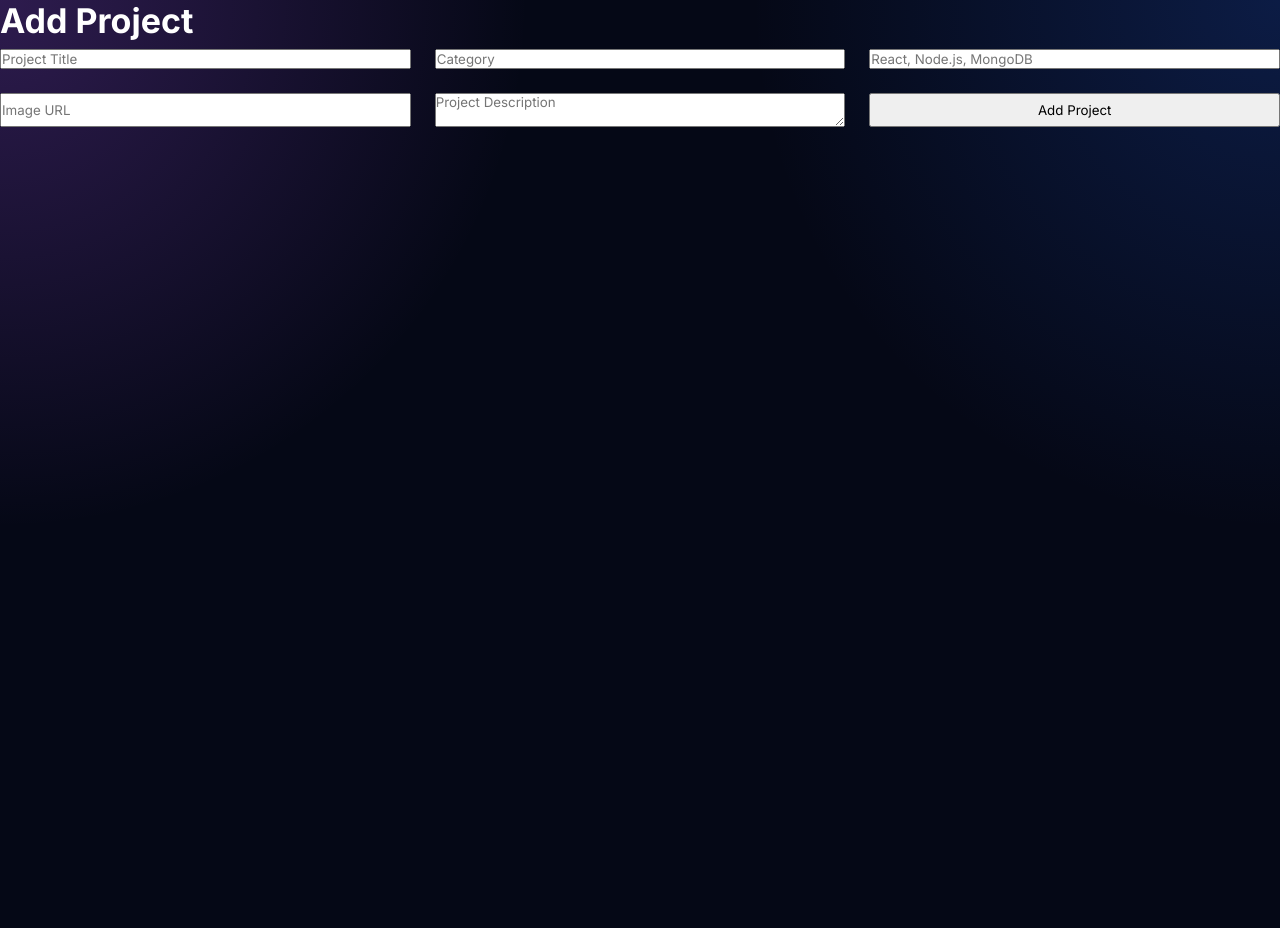
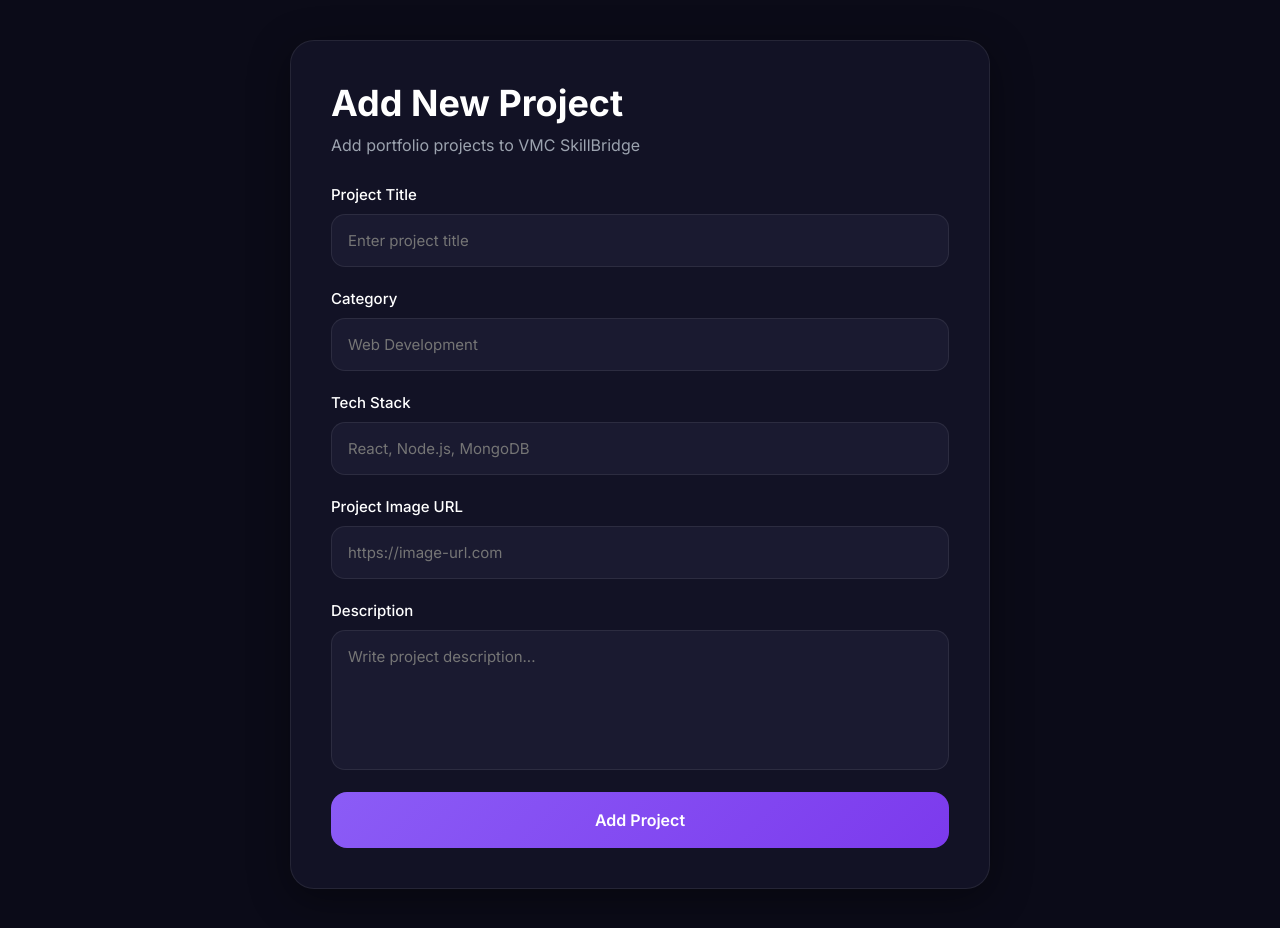
Before and after one commit to vmcskillbridge/vmcskillbridge, a React (Vite) app in the folder vmcskillbridge/: page /admin/add-project in a window 1280 px wide. Before the commit the page ends 800 px from the top, so only its background shows below. Built offline with nearby package versions, Linux system fonts and the light colour scheme; no server answers.

Commit message:
Updated Add Project page styles

```diff
--- a/vmcskillbridge/src/admin/AddProject.jsx
+++ b/vmcskillbridge/src/admin/AddProject.jsx
@@ -44,27 +44,45 @@
   };
 
   return (
-    <div className="admin-section">
-      <h1>Add Project</h1>
+    <main className="add-project-page">
+      <div className="add-project-card">
+        <div className="add-project-top">
+          <h1>Add New Project</h1>
+          <p>Add portfolio projects to VMC SkillBridge</p>
+        </div>
 
-      <form className="project-form" onSubmit={handleSubmit}>
+        <form
+          className="add-project-form"
+          onSubmit={handleSubmit}
+        >
+          <div className="form-group">
+            <label>Project Title</label>
+
             <input
               type="text"
               name="title"
-          placeholder="Project Title"
+              placeholder="Enter project title"
               value={formData.title}
               onChange={handleChange}
               required
             />
+          </div>
+
+          <div className="form-group">
+            <label>Category</label>
 
             <input
               type="text"
               name="category"
-          placeholder="Category"
+              placeholder="Web Development"
               value={formData.category}
               onChange={handleChange}
               required
             />
+          </div>
+
+          <div className="form-group">
+            <label>Tech Stack</label>
 
             <input
               type="text"
@@ -74,29 +92,42 @@
               onChange={handleChange}
               required
             />
+          </div>
+
+          <div className="form-group">
+            <label>Project Image URL</label>
 
             <input
               type="text"
               name="image"
-          placeholder="Image URL"
+              placeholder="https://image-url.com"
               value={formData.image}
               onChange={handleChange}
               required
             />
+          </div>
+
+          <div className="form-group">
+            <label>Description</label>
 
             <textarea
               name="description"
-          placeholder="Project Description"
+              placeholder="Write project description..."
               value={formData.description}
               onChange={handleChange}
               required
             ></textarea>
+          </div>
 
-        <button type="submit">
+          <button
+            className="add-project-btn"
+            type="submit"
+          >
             Add Project
           </button>
         </form>
       </div>
+    </main>
   );
 }
 
```
Lines whose indentation alone changed are shown as unchanged.
